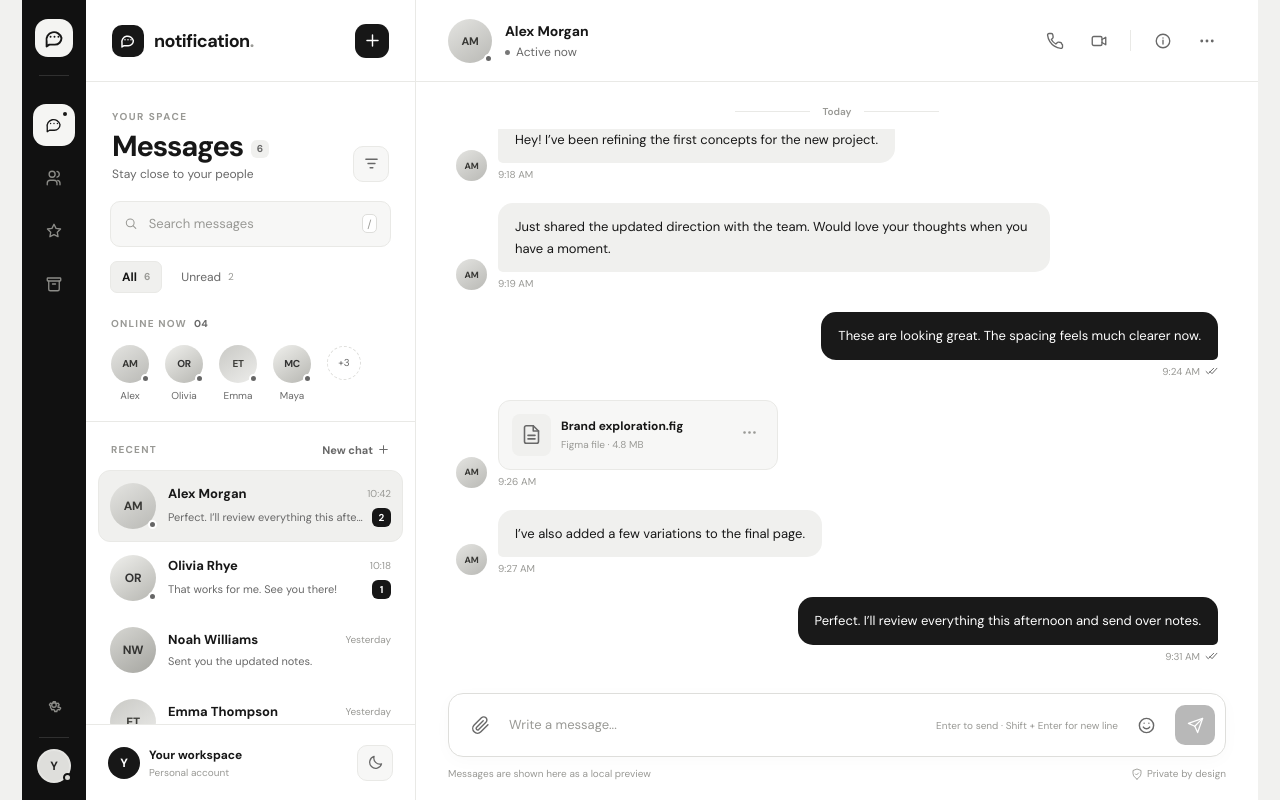
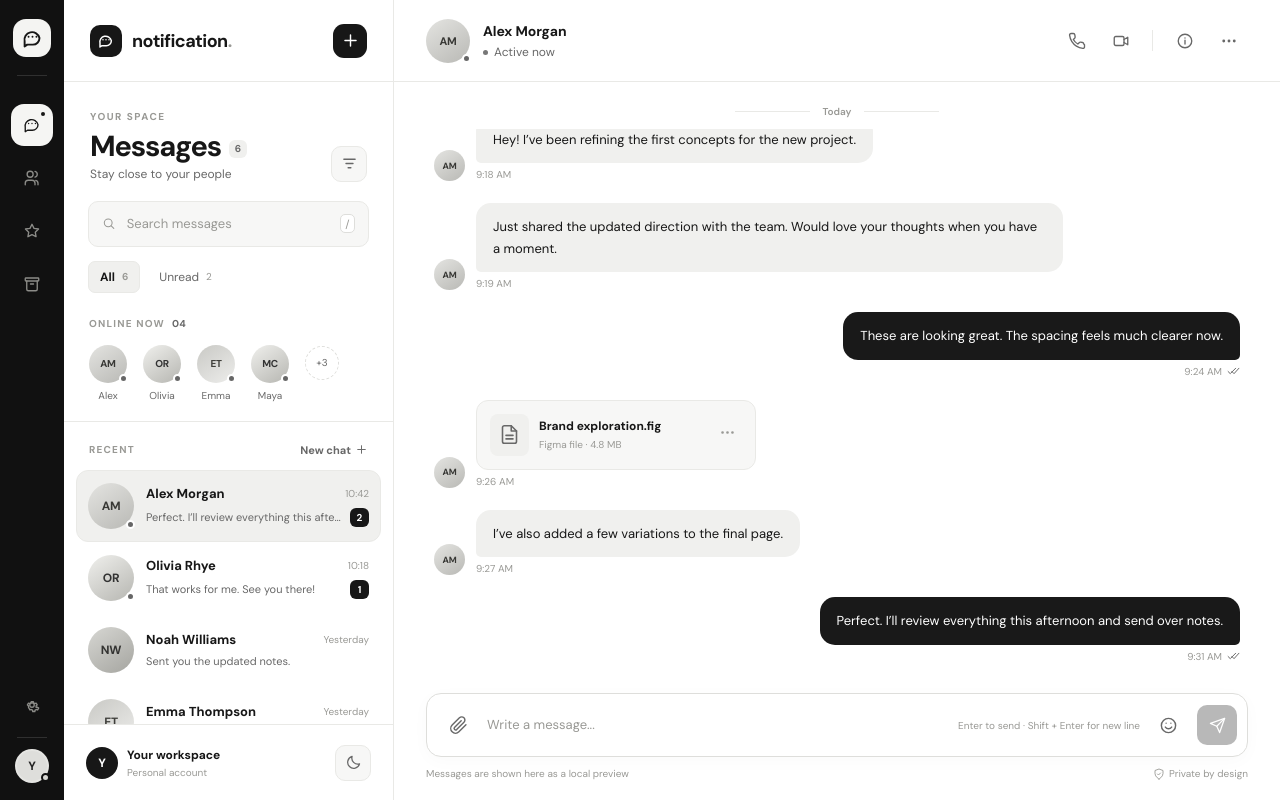
Before and after one commit to arman-somani/notification, a React (Vite) app: page / in a window 1280 px wide. Built offline with nearby package versions, Linux system fonts and the light colour scheme.

Commit message:
Make Notification workspace full bleed edge to edge

```diff
--- a/src/index.css
+++ b/src/index.css
@@ -15,13 +15,14 @@
 :root[data-theme="dark"] { background: #0d0d0d; color: #f1f1ef; }
 
 * { box-sizing: border-box; }
-html, body, #root { width: 100%; min-width: 320px; min-height: 100%; margin: 0; }
-body { min-height: 100svh; padding: 0 22px; background: #f1f1ef; }
+html, body, #root { width: 100%; min-width: 320px; height: 100%; min-height: 100%; margin: 0; }
+body { min-height: 100svh; padding: 0; overflow: hidden; background: #f1f1ef; }
+#root { min-height: 100svh; }
 :root[data-theme="dark"] body { background: #0d0d0d; }
 button, input, textarea { font: inherit; }
 button:focus-visible, input:focus-visible, textarea:focus-visible { outline: 2px solid #888; outline-offset: 2px; }
 ::selection { background: #d8d8d4; color: #171717; }
 
 @media (max-width: 760px) {
-  body { padding: 0; }
+  html, body, #root { overflow: hidden; }
 }
```
